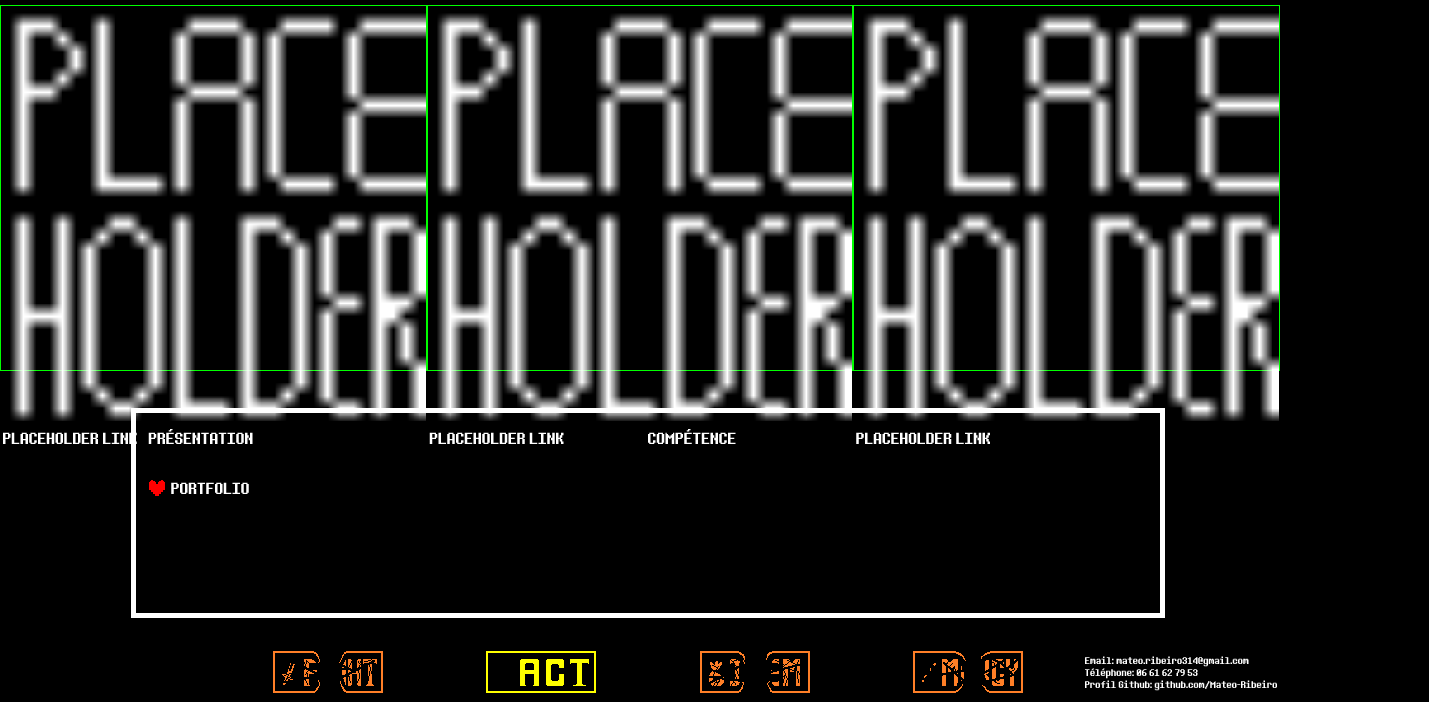
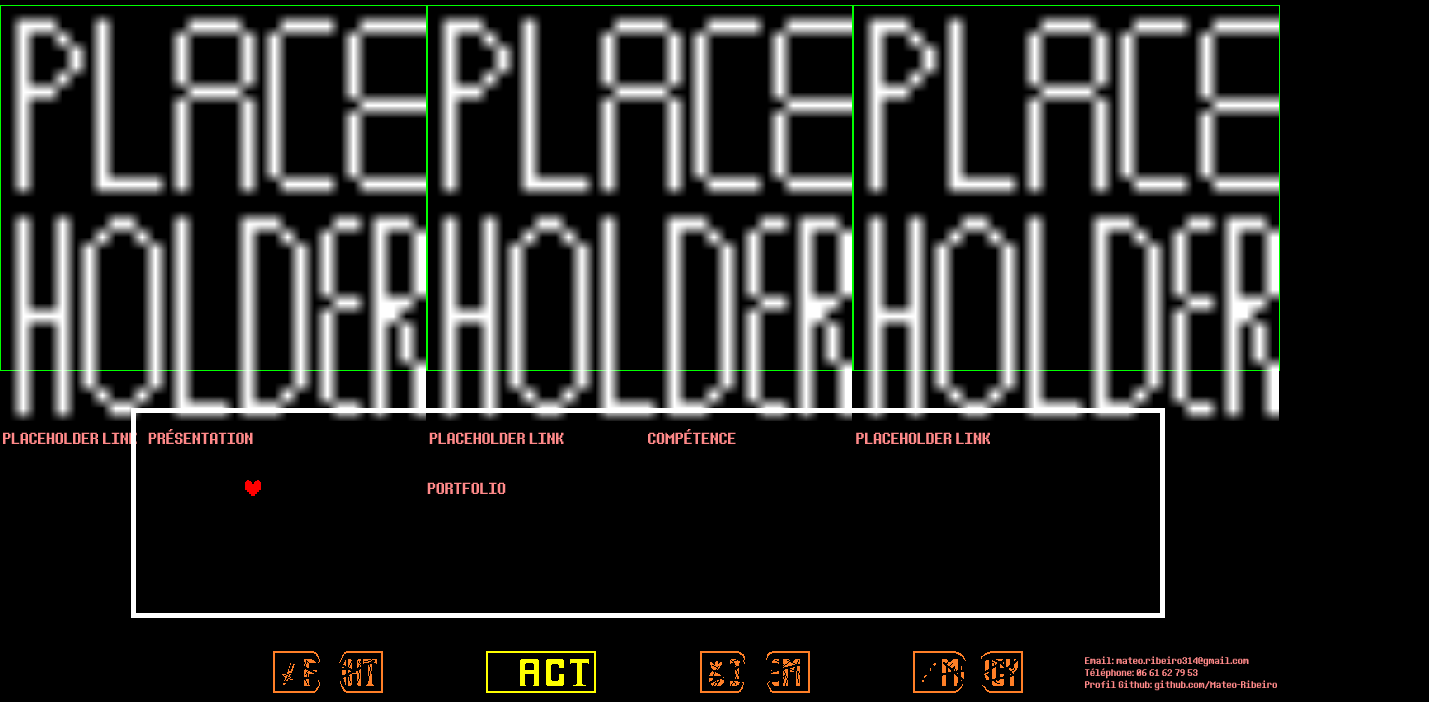
Before and after one commit to Mateo-Ribeiro/CV, a plain HTML site: page portfolio.html in a window 1280 px wide. Shown: the part 98-800 px from the top of the page, 1429 px wide, since content can reach past the window. Drawn offline with Linux system fonts and the light colour scheme.

Commit message:
added_comment_and_fixed_bug

```diff
--- a/asset/css/style_basic.css
+++ b/asset/css/style_basic.css
@@ -1,25 +1,38 @@
+/* section universel */
+
+/* importe une police personalisée */
 @font-face {
     font-family: 'determination';
     src: url(DeterminationSansWebRegular-369X.ttf);
 }
-
+/* met la police personalisé sur tous les textes et les rends blanc
+rend le fond noir */
 body{
     font-family:'determination';
-    flex-direction: column;
     background-color: #000;
     color: #fff;
 }
-
+/* rend tous les liens rouge clair, sans soulignement */
 a{
     text-decoration: none;
-    color: #fff;
+    color: #ff8989;
 }
-
-footer nav img{
-    display: none;
+/* met un contour sur le contenu du CV */
+main>div div{
+    border:  1px solid #0f0;
 }
-
-footer>div{
+/* met une marge pour decoller le texte du contour */
+main>div div *{
+    margin-left: 2px;
+}
+/* permet de centrer le titre et le contenu du CV */
+main{
+    display: flex;
+    flex-direction: column;
+    align-items: center;
+}
+/* creer le cadre de la nav et place une grid dessus */
+footer>nav{
     width: 80vw;
     height: 25vh;
     border: 5px solid #fff;
@@ -28,7 +41,8 @@ footer>div{
     grid-template-columns: 1vw 39vw 39vw;
     grid-template-rows: repeat(4, 6.25fr);
 }
-
+/* 3 blocs suivants
+place les liens de la nav dans la grid */
 #grid_first{
     grid-column: 2;
 }
@@ -41,11 +55,23 @@ footer>div{
     grid-column: 2;
     grid-row: 2;
 }
+/* garde l'indicateur de page */
+footer>nav div img{
+    display: block;
+}
+/* permet mettre en ligne l'indicateur de page avec le texte */
+footer>nav div{
+    display: flex;
+    align-items: center;
+    gap: 0.5vw;
+}
+/* section pour mobile */
 
-main>div div{
-    border:  1px solid #0f0;
+/* enlève les images en bas présentes sur la version desktop */
+footer div img{
+    display: none;
 }
-
+/* permet de mettre le footer en bas de la page */
 footer{
     display: flex;
     flex-direction: column;
@@ -53,46 +79,37 @@ footer{
     align-items: center;
     bottom:0px ;
 }
-
+/* section pour desktop */
 @media screen and (min-width:375px) {
-
+    /* aggrandi le texte */
     body{
         font-size: 2.5vh;
     }
-    main{
-        display: flex;
-        flex-direction: column;
-        align-items: center;
-    }
-
+    /* creer une grid de 3 colonnes qui prend la taille de l"ecran */
     main>div{
         width: 100vw;
         display: grid;
         grid-template-columns: repeat(3, 1fr);
     }
-
-    main>div div *{
-        margin-left: 2px;
-    }
-
+    /* aggrandis la div pour  */
     main>div div{
         height: 45.5vh;
     }
-
+    /* enkeve les marges des titres h2 */
     h2{
         margin: 0px;
     }
-
+    /* place un ecart entre la nav et la décoration en bas */
     footer{
-        display: flex;
-        flex-direction: column;
-        position: absolute;
-        align-items: center;
-        bottom:0px ;
         gap: 3vh;
     }
-
-    nav{
+    /* affiche les images pour desktop */
+    footer div img{
+        display: block;
+    }
+    /* 5 blocs suivants
+    met en forme de la decoration avec une grid */
+    footer div:last-child{
         width: 100vw;
         display: grid;
         justify-items: center;
@@ -115,47 +132,13 @@ footer{
     #button_m{
         grid-column: 5;
     }
-
+    /* ajuste la police et place les contacts dans la grid */
     #contact{
         grid-column: 6;
         font-size: 1.5vh;
     }
-
-    footer>div{
-        width: 80vw;
-        height: 25vh;
-        border: 5px solid #fff;
-        display: grid;
-
-        align-items: center;
-        grid-template-columns: 1vw 39vw 39vw;
-        grid-template-rows: repeat(4, 6.25fr);
-    }
-
-    footer nav img{
-        display: block;
-    }
-
-    #grid_first{
-        grid-column: 2;
-    }
-
-    #grid_second{
-        grid-column: 3;
-    }
-
-    #grid_third{
-        grid-column: 2;
-        grid-row: 2;
-    }
-
-    footer>div div{
-        display: flex;
-        align-items: center;
-        gap: 0.5vw;
-    }
-
-    footer>div div img{
+    /* ajuste la taille de l'indicateur */
+    footer>nav div img{
         width: 16px;
         height: 16px;
     }
--- a/asset/css/style_portfolio.css
+++ b/asset/css/style_portfolio.css
@@ -1,20 +1,21 @@
+/* section pour mobile */
+/* permet de donner un diplay flex par couple image/lien */
 main>div div{
     display: flex;
 }
-
+/* permet d'agrandir les images */
 .folio_pic{
     height: 20vw;
     width: auto;
 }
+/* section pour desktop */
 @media screen and (min-width:375px) {
-
+    /* permet d'agrandir les images */
     .folio_pic{
         height: 33vw;
-        width: auto;
     }
-
+    /* change la direction des flexs de chaque couple image/lien */
     main>div div{
-        display: flex;
         flex-direction: column;
     }
 }
--- a/portfolio.html
+++ b/portfolio.html
@@ -28,21 +28,21 @@
         </div>
     </main>
     <footer>
-        <div>
+        <nav>
             <a href="index.html" id="grid_first">PRÉSENTATION</a>
             <a href="skill.html" id="grid_second">COMPÉTENCE</a>
-        <div id="grid_third">
-            <img src="asset/pic/selector.png" alt="selecteur">
-            <a href="portfolio.html">PORTFOLIO</a>
+            <div id="grid_third">
+                <img src="asset/pic/selector.png" alt="selecteur">
+                <a href="portfolio.html">PORTFOLIO</a>
             </div>
-        </div>
-        <nav>
+        </nav>
+        <div>
             <img src="asset/pic/broken_button_f.png" alt="button_f" id="button_f">
             <img src="asset/pic/button_a_selected.png" alt="button_a" id="button_a">
             <img src="asset/pic/broken_button_i.png" alt="button_i" id="button_i">
             <img src="asset/pic/broken_button_m.png" alt="button_m" id="button_m">
             <p id="contact"><a href="mailto:mateo.ribeiro314@gmail.com">Email: mateo.ribeiro314@gmail.com</a><br><a href="tel:+33661627953">Téléphone: 06 61 62 79 53</a><br><a href="github.com/Mateo-Ribeiro">Profil Github: github.com/Mateo-Ribeiro</a></p>
-        </nav>
+        </div>
     </footer>
 </body>
 </html>
```
Also changed, not shown: asset/css/style_index.css (+5 -2 lines), index.html (+4 -4 lines), skill.html (+4 -4 lines).
